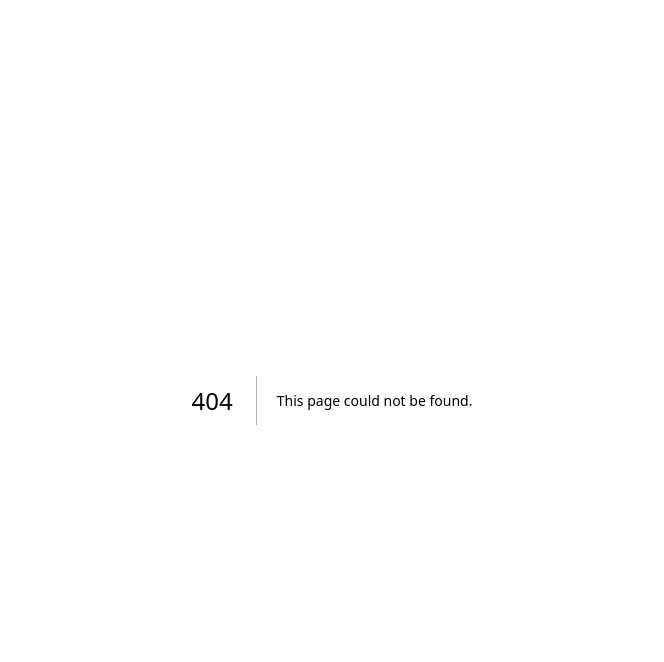
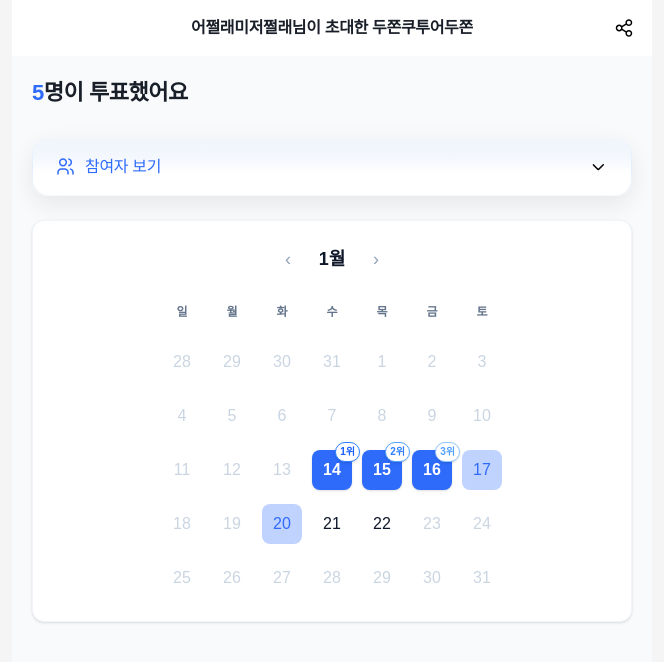
Before and after one commit to YAPP-Github/27th-Web-Team-2-FE, a Next.js app: page /participant/1 in a window 1280 px wide. Before the commit this address had no page. Shown: the top 662 px of the page, without its empty margins (308-972 px from the left). Built offline with nearby package versions, Linux system fonts and the light colour scheme; a web font is replaced by a local one.

Commit message:
feat: 참여자 페이지 예시 페이지 구현

```diff
--- /dev/null
+++ b/src/app/participant/[meetingId]/page.tsx
@@ -0,0 +1,121 @@
+import { ReactCalendarVoteResultsCalendar } from '@/features/vote-results-calendar/ui/adapters/react-calendar';
+import { Person } from '@/shared/types/common';
+import { Dropdown } from '@/shared/ui/dropdown';
+import { Header } from '@/shared/ui/header';
+import { TopBar } from '@/shared/ui/top-bar';
+
+// 1. Mock Data based on User Schema
+const MOCK_DATA = {
+  id: 'meeting-123',
+  title: '신년 모임 날짜 투표',
+  dates: [
+    '2026-01-14',
+    '2026-01-15',
+    '2026-01-16',
+    '2026-01-17',
+    '2026-01-20',
+    '2026-01-21',
+    '2026-01-22',
+  ], // Candidate dates
+  maxParticipantCount: 0,
+  participants: [
+    {
+      id: '1',
+      name: '김철수',
+      voteDates: ['2026-01-14', '2026-01-15', '2026-01-16'],
+    },
+    {
+      id: '2',
+      name: '이영희',
+      voteDates: ['2026-01-14', '2026-01-15'],
+    },
+    {
+      id: '3',
+      name: '박민수',
+      voteDates: ['2026-01-14', '2026-01-17'],
+    },
+    {
+      id: '4',
+      name: '최지혜',
+      voteDates: ['2026-01-20'],
+    },
+    {
+      id: '5',
+      name: '정수빈',
+      voteDates: ['2026-01-14', '2026-01-15', '2026-01-16', '2026-01-17'],
+    },
+  ],
+};
+
+// 2. Transform Logic
+function getStatsFromMock(
+  candidateDates: string[],
+  participants: { id: string; name: string; voteDates: string[] }[],
+) {
+  return candidateDates.map((date) => {
+    const can: Person[] = [];
+    const cannot: Person[] = [];
+
+    participants.forEach((p) => {
+      if (p.voteDates.includes(date)) {
+        can.push({ id: p.id, name: p.name });
+      } else {
+        cannot.push({ id: p.id, name: p.name });
+      }
+    });
+
+    return {
+      date,
+      can,
+      cannot,
+    };
+  });
+}
+
+interface ResultPageProps {
+  params: Promise<{
+    meetingId: string;
+  }>;
+}
+
+export default async function ResultPage({ params }: ResultPageProps) {
+  const { meetingId } = await params;
+
+  // Derive stats
+  const stats = getStatsFromMock(MOCK_DATA.dates, MOCK_DATA.participants);
+
+  // Derive date range (min/max of candidate dates)
+  const sortedDates = [...MOCK_DATA.dates].sort();
+  const openRange = {
+    start: sortedDates[0],
+    end: sortedDates[sortedDates.length - 1],
+  };
+
+  // Extract participant names for the dropdown
+  const participantNames = MOCK_DATA.participants.map((p) => p.name);
+
+  return (
+    <div className='flex min-h-screen flex-col bg-gray-50'>
+      <TopBar
+        title='어쩔래미저쩔래님이 초대한 두쫀쿠투어두쫀'
+        rightIcon='ic_other_share'
+        className='bg-white'
+      />
+
+      <Header voteCount={MOCK_DATA.participants.length} />
+
+      <div className='flex flex-col items-center px-5 py-6'>
+        <div className='w-full space-y-4'>
+          {/* Dropdown for participants */}
+          <Dropdown participants={participantNames} className='mb-6' />
+
+          <ReactCalendarVoteResultsCalendar
+            month={openRange.start.slice(0, 7)}
+            openRange={openRange}
+            stats={stats}
+          />
+        </div>
+      </div>
+    </div>
+  );
+}
```
